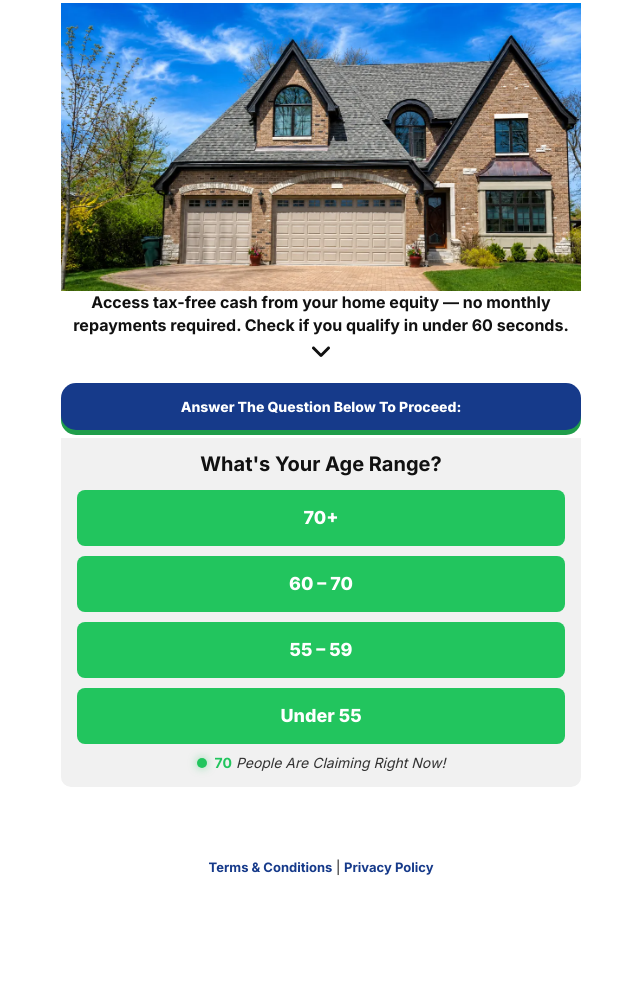
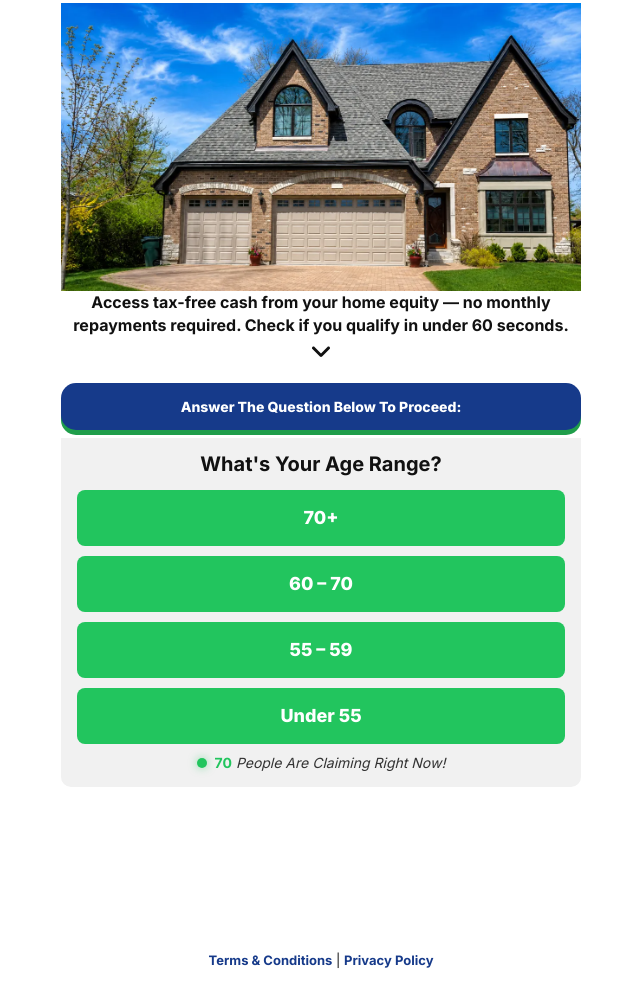
Before and after one commit to ragOP/houseowners.org, a plain HTML site: page rmnyn.html in a window 1280 px wide. Shown: the part 354-1350 px from the top of the page, without its empty margins (319-959 px from the left). Before the commit the page ends 1293 px from the top, so only its background shows below. Drawn offline with Linux system fonts and the light colour scheme.

Commit message:
time bnomb

```diff
--- a/rmnyn.html
+++ b/rmnyn.html
@@ -269,8 +269,8 @@
   footer {
     text-align: center;
     font-size: 13px;
-    padding: 48px 16px 64px;
-    padding-bottom: max(64px, calc(48px + env(safe-area-inset-bottom)));
+    padding: 141px 20px 28px;
+    padding-bottom: max(28px, calc(16px + env(safe-area-inset-bottom)));
     background: #fff;
   }
   footer a { color: var(--navy); font-weight: 700; text-decoration: none; }
```
